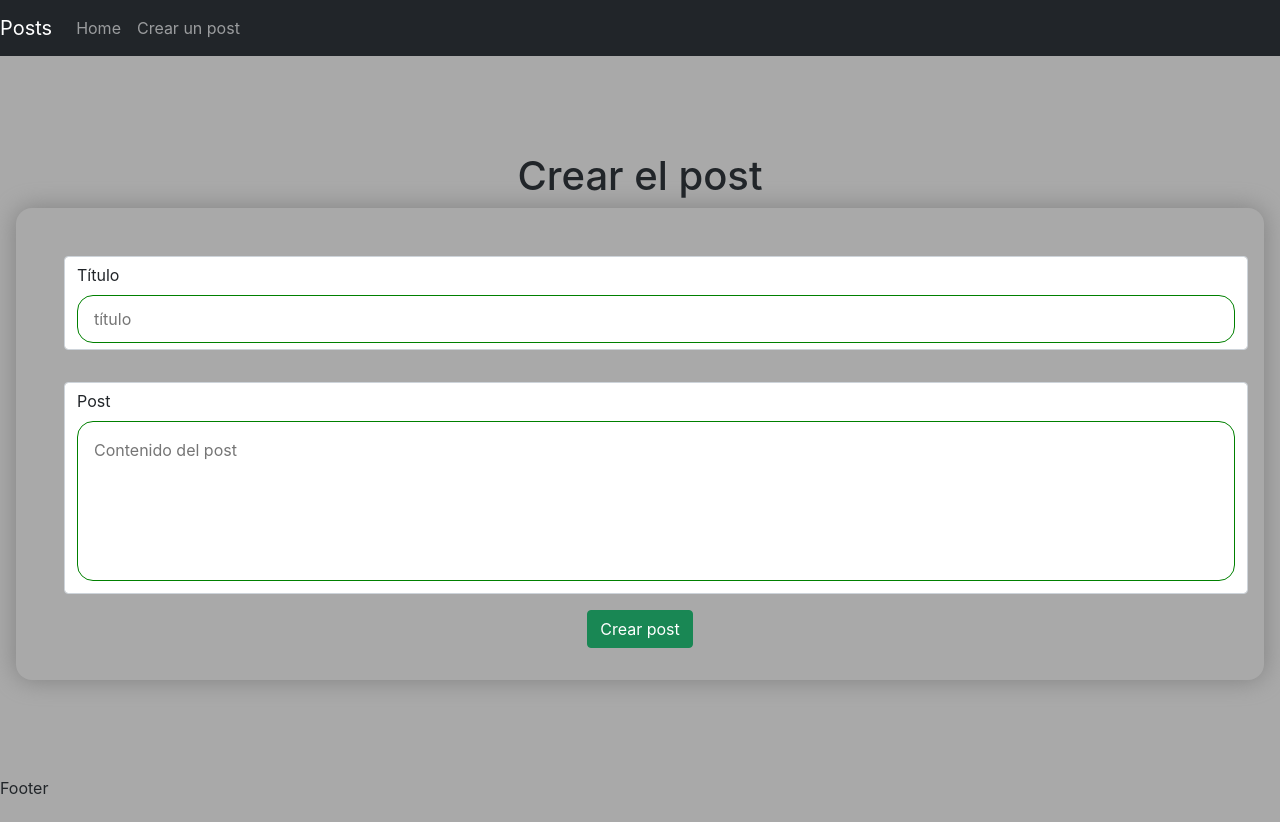
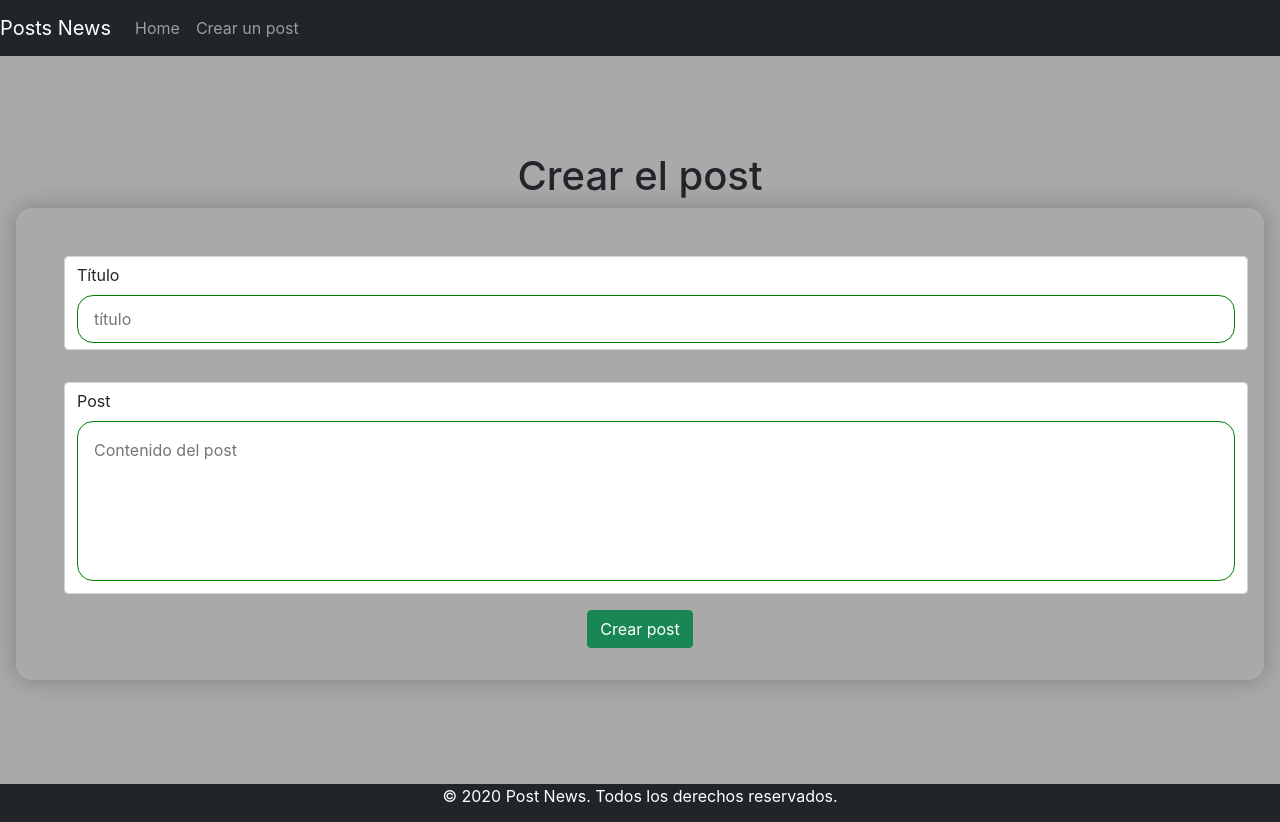
Before and after one commit to mgsanchezdev/blog-frontend, a React (Create React App) app: page /create in a window 1280 px wide. Before the commit the page ends 800 px from the top, so only its background shows below. Built offline with nearby package versions, Linux system fonts and the light colour scheme; a web font is replaced by a local one.

Commit message:
Realizando los estilos del footer y controlando como queda en las diferentes vistas

```diff
--- a/package.json
+++ b/package.json
@@ -11,7 +11,7 @@
     "react": "^17.0.2",
     "react-bootstrap": "^1.6.0",
     "react-dom": "^17.0.2",
-    "react-hook-form": "^6.15.1",
+    "react-hook-form": "^6",
     "react-router-dom": "^5.2.0",
     "react-scripts": "4.0.3",
     "react-spinners": "^0.10.6",
--- a/src/components/Layout/Footer/Footer.js
+++ b/src/components/Layout/Footer/Footer.js
@@ -1,8 +1,10 @@
 import React from 'react'
 
+import './footer.css';
+
 const Footer = () => (
-        <div>
-            Footer
+        <div className = "footer-posts">
+            © 2020 Post News. Todos los derechos reservados.
         </div>
     )
 
--- /dev/null
+++ b/src/components/Layout/Footer/footer.css
@@ -0,0 +1,6 @@
+.footer-posts {
+    height :38px;
+     background-color : #212529;
+     color :white;
+     text-align:  center;
+   }
--- a/src/components/Layout/Header/Header.js
+++ b/src/components/Layout/Header/Header.js
@@ -3,7 +3,7 @@ import {Navbar,Nav} from 'react-bootstrap';
 
 const Header = () => (
     <Navbar collapseOnSelect expand="lg" bg="dark" variant="dark">
-    <Navbar.Brand href="/">Posts</Navbar.Brand>
+    <Navbar.Brand href="/">Posts News</Navbar.Brand>
     <Navbar.Toggle aria-controls="responsive-navbar-nav" />
     <Navbar.Collapse id="responsive-navbar-nav">
       <Nav className="mr-auto">
--- a/src/views/PostCreate/PostCreate.js
+++ b/src/views/PostCreate/PostCreate.js
@@ -33,6 +33,7 @@ const PostCreate = () => {
   };
 
   return (
+    <div className="container-form-create">
       <div className="edit-form">
         <h1 className="title-edit-post">Crear el post</h1>
         <form className="edit-form form" onSubmit={handleSubmit(onSubmit)}>
@@ -43,7 +44,7 @@ const PostCreate = () => {
                 type="text"
                 name="title"
                 id="title"
-              {...register('title')}
+                ref={register}
                 placeholder="título"
               />
             </div>
@@ -53,7 +54,7 @@ const PostCreate = () => {
                 maxLength="140"
                 name="body"
                 id="body"
-              {...register('body')}
+                ref={register}
                 placeholder="Contenido del post"
               />
             </div>
@@ -66,6 +67,7 @@ const PostCreate = () => {
           </div>
         </form>
       </div>
+    </div>
   );
 };
 export default PostCreate;
--- a/src/views/PostCreate/postCreate.css
+++ b/src/views/PostCreate/postCreate.css
@@ -1,3 +1,6 @@
+.container-form-create{
+  height: 81vh;
+}
 .edit-form {
     width: 100%;
     margin-top: 5rem;
--- a/src/views/PostUpdate/PostUpdate.js
+++ b/src/views/PostUpdate/PostUpdate.js
@@ -18,8 +18,8 @@ const PostUpdate = () => {
 
   useEffect(() => {
     reset({
-      title: post.title || '',
-      body: post.body || '',
+      title: post.title || 'default',
+      body: post.body || 'default',
     });
   }, [post]);
 
@@ -43,6 +43,7 @@ const PostUpdate = () => {
   };
 
   return (
+    <div className = "container-post-update">
     <div className="edit-form">
       <h1 className="title-edit-post">Editar el post</h1>
       <form className="edit-form form" onSubmit={handleSubmit(onSubmit)}>
@@ -53,7 +54,7 @@ const PostUpdate = () => {
               type="text"
               name="title"
               id="title"
-              {...register('title')}
+              ref={register}
               placeholder="título"
             />
           </div>
@@ -63,7 +64,7 @@ const PostUpdate = () => {
               maxLength="140"
               name="body"
               id="body"
-              {...register('body')}
+              ref={register}
               placeholder="Contenido del post"
             />
           </div>
@@ -76,6 +77,7 @@ const PostUpdate = () => {
         </div>
       </form>
     </div>
+    </div>
   );
 };
 export default PostUpdate;
--- a/src/views/PostUpdate/postUpdate.css
+++ b/src/views/PostUpdate/postUpdate.css
@@ -1,7 +1,8 @@
+.container-post-update{
+  height: 81vh;
+}
 .edit-form {
     width: 100%;
-    margin-top: 5rem;
-    margin-bottom: 5rem;
     padding: 1rem;
   }
 
```
Lines whose indentation alone changed are shown as unchanged.
